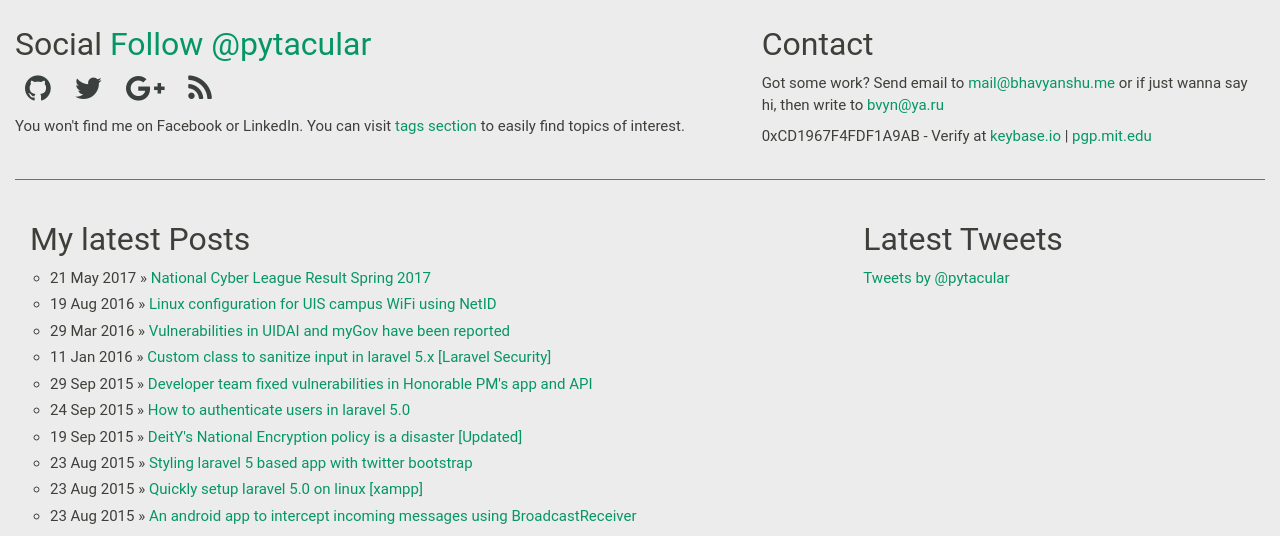
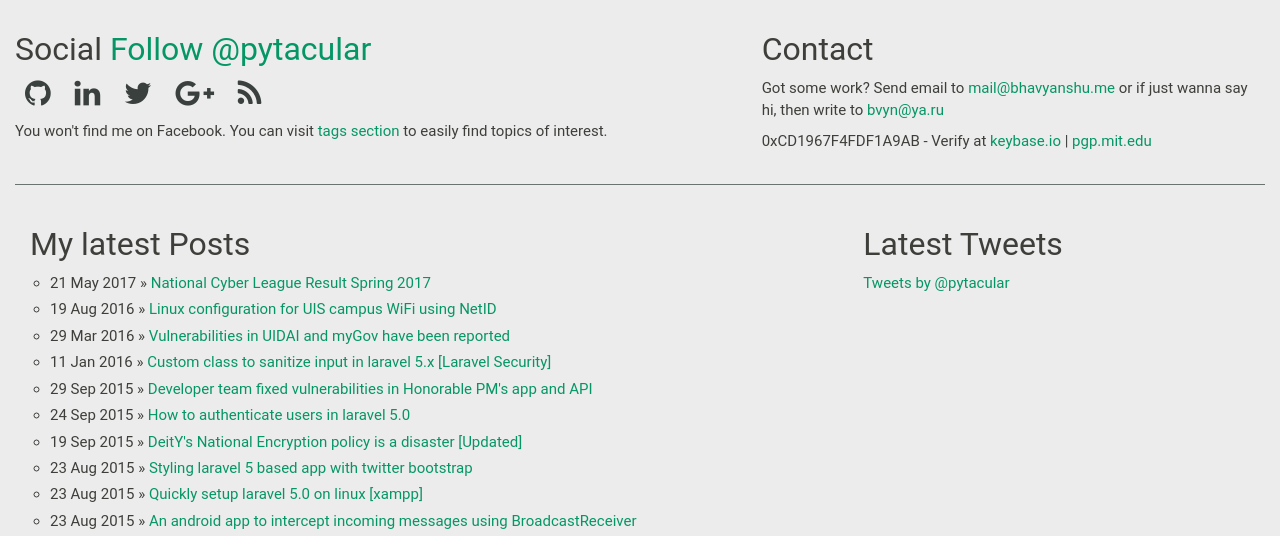
Before and after one commit to bhavyanshu/bhavyanshu.github.com, a Jekyll site: the page built from index.md, in a window 1280 px wide and 900 px high, cut to the strip 364-900 px from the top of the window. Built offline with Jekyll 4.4.1, drawn with Linux system fonts in a browser that asks for light colours; comment, search, counter and statistics services are not loaded.

Commit message:
Added Linkedin Link

```diff
--- a/_includes/themes/hooligan/default.html
+++ b/_includes/themes/hooligan/default.html
@@ -120,6 +120,11 @@
                 </a>
               </li>
               <li>
+                <a href="https://www.linkedin.com/in/bhavyanshu/" target="_blank">
+                  <span class="fa fa-2x fa-linkedin"></span>
+                </a>
+              </li>
+              <li>
                 <a href="https://plus.google.com/112306240164215805986" rel="me" target="_blank">
                   <span class="fa fa-nav fa-google-plus"></span>
                 </a>
--- a/index.md
+++ b/index.md
@@ -38,11 +38,12 @@ priority: 1.0
     </h2>
     <p class="social-icons">
       <a href="https://github.com/{{ site.author.github }}" target="_blank"><span class="fa fa-2x fa-github"></span></a>
+      <a href="https://www.linkedin.com/in/bhavyanshu/" target="_blank"><span class="fa fa-2x fa-linkedin"></span></a>
       <a href="https://twitter.com/pytacular" target="_blank"><span class="fa fa-2x fa-twitter"></span></a>
       <a href="https://plus.google.com/112306240164215805986" rel="author" target="_blank"><span class="fa fa-2x fa-google-plus"></span></a>
       <a href="http://bhavyanshu.me/subscribe.html" target="_blank"><span class="fa fa-2x fa-rss"></span></a>
     </p>
-    <p>You won't find me on Facebook or LinkedIn.
+    <p>You won't find me on Facebook.
     You can visit <a href="/tags.html">tags section</a> to easily find topics of interest.</p>
   </div>
   <div class="col-md-5" id="contact">
```
